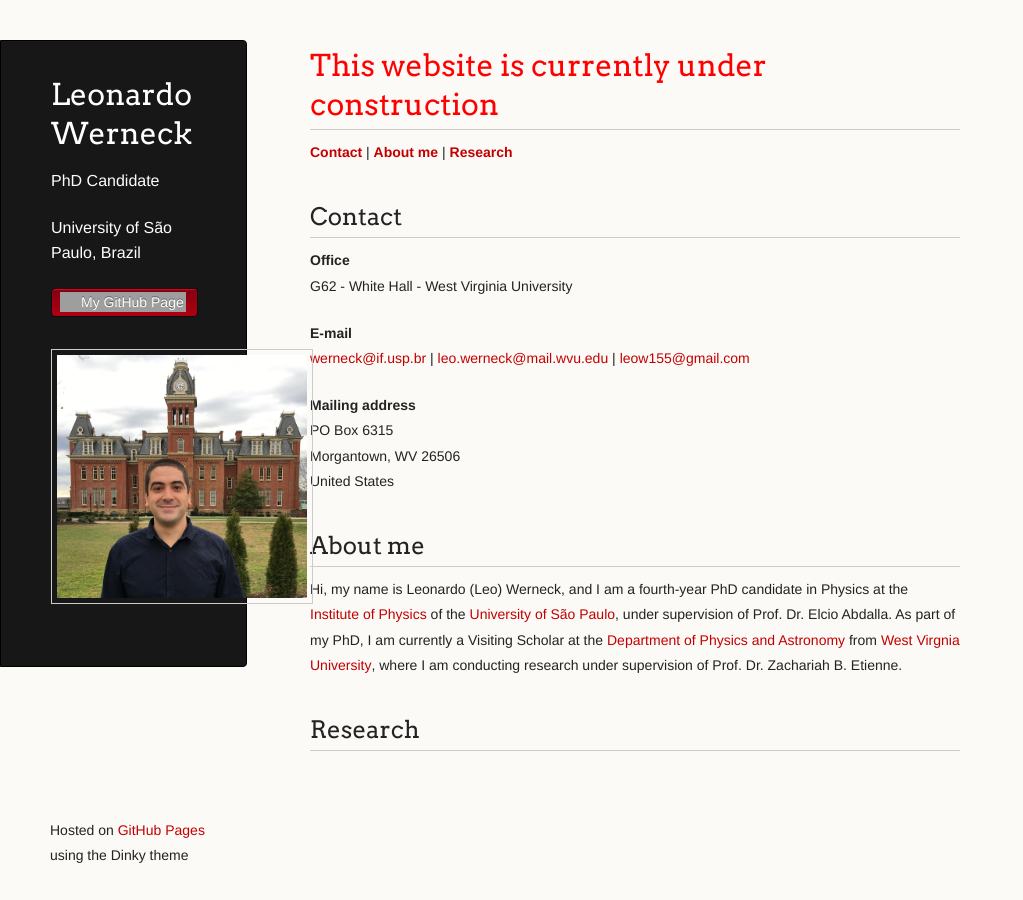
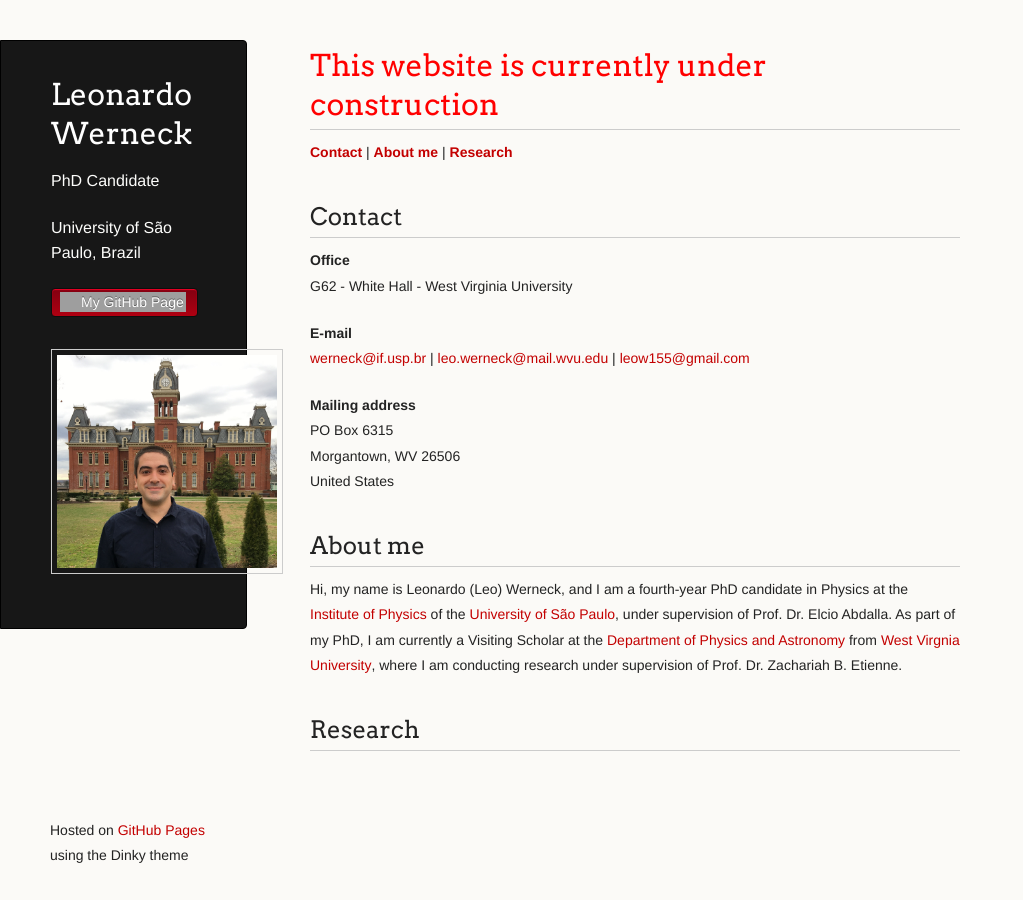
Before and after one commit to leowerneck/leowerneck.github.io, a Jekyll site: the page built from index.md, in a window 1280 px wide. Shown: the whole page, without its empty margins (0-1023 px from the left). Built offline with Jekyll 4.4.1, drawn with Linux system fonts in a browser that asks for light colours; a script that is not in the unit is left out; grey boxes are pictures that could not be loaded.

Commit message:
default.html: restored content and experimenting with picture position

```diff
--- a/_layouts/default.html
+++ b/_layouts/default.html
@@ -23,7 +23,7 @@
           <li><a class="buttons github" href="{{ site.github.owner_url }}">My GitHub Page</a></li>
         </ul>
         {% endif %}
-	<img align="center" src="assets/LeoWebsite.JPG" width="250">
+	<img align="left" src="assets/LeoWebsite.JPG" width="220">
       </header>
 
       <section>
```
